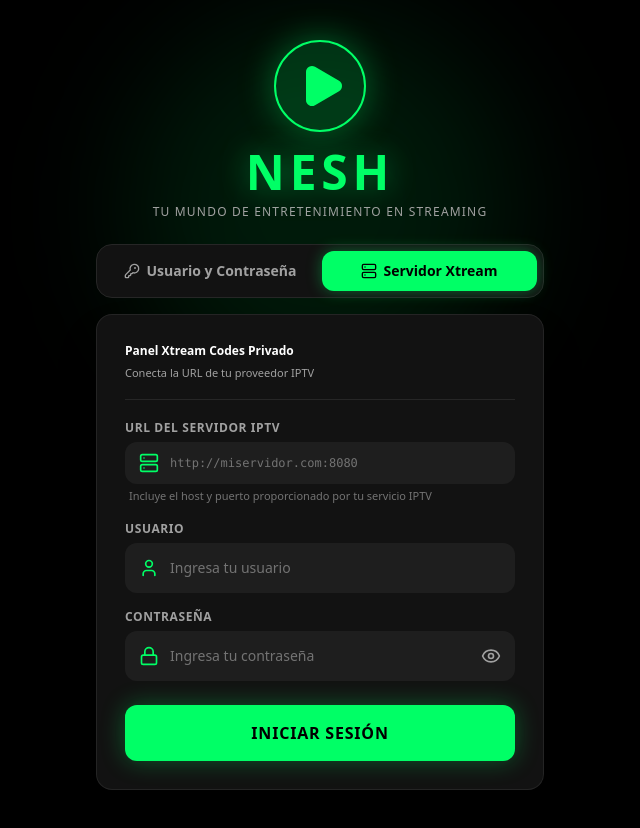
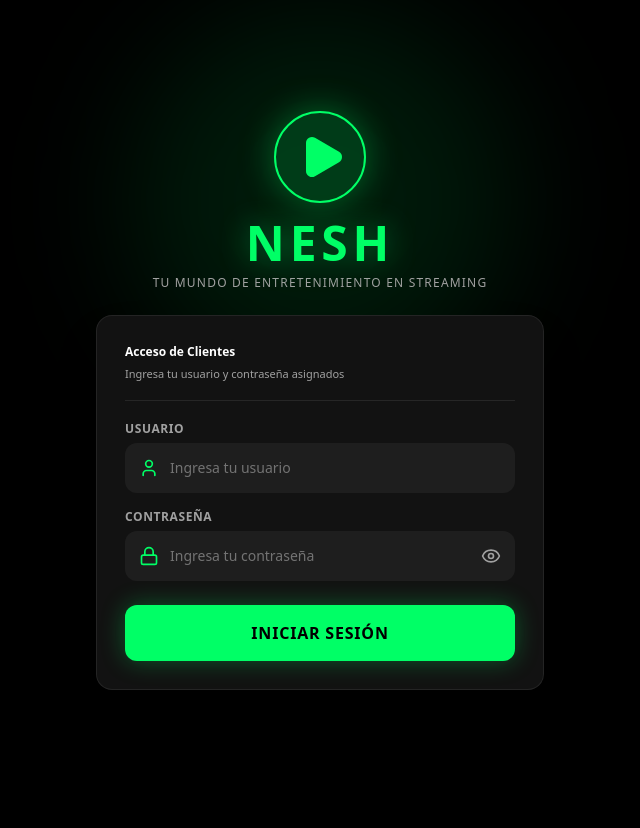
Before and after one commit to andres430187-hash/nesh, a React (Vite) app: page / in a window 1280 px wide. Shown: the whole page, without its empty margins (320-960 px from the left). After the commit the page ends 800 px from the top, so only its background shows below. Built offline with nearby package versions, Linux system fonts and the light colour scheme.

Commit message:
Update LoginScreen.tsx

```diff
--- a/src/components/LoginScreen.tsx
+++ b/src/components/LoginScreen.tsx
@@ -1,13 +1,11 @@
 import React, { useState } from 'react';
 import {
   Play,
-  Server,
   User as UserIcon,
   Lock,
   Eye,
   EyeOff,
   AlertCircle,
-  KeyRound,
 } from 'lucide-react';
 import { NeshUser } from '../types';
 import { xtreamApi, XtreamApiException } from '../services/xtreamApi';
@@ -17,8 +15,6 @@ interface LoginScreenProps {
 }
 
 export const LoginScreen: React.FC<LoginScreenProps> = ({ onLoginSuccess }) => {
-  const [loginMode, setLoginMode] = useState<'direct' | 'xtream'>('xtream');
-  const [serverUrl, setServerUrl] = useState('');
   const [username, setUsername] = useState('');
   const [password, setPassword] = useState('');
   const [showPassword, setShowPassword] = useState(false);
@@ -44,37 +40,10 @@ export const LoginScreen: React.FC<LoginScreenProps> = ({ onLoginSuccess }) => {
     setErrorMessage(null);
 
     try {
-      // Si usas el usuario de admin, entramos directo al panel de administración
-      if (u === 'admin' && p === 'admin2026') {
-        onLoginSuccess({
-          username: 'admin',
-          status: 'Active',
-          expiryDate: '2030-12-31 23:59:59',
-          isTrial: false,
-          maxConnections: 10,
-          activeCons: 1,
-          createdAt: '2025-01-01',
-          isDemo: false,
-          role: 'admin',
-        } as any);
-        return;
-      }
-
-      // LISTA BLANCA DE USUARIOS PERMITIDOS (Agregá acá los usuarios que vos vayas creando)
-      const usuariosPermitidos = ['cliente1', 'usuario_vip'];
-
-      if (!usuariosPermitidos.includes(u)) {
-        setErrorMessage('Usuario no autorizado o no registrado por el administrador.');
-        setIsLoading(false);
-        return;
-      }
-
-      const targetServer = loginMode === 'xtream' ? serverUrl.trim() : '';
-
+      // Llama directamente al sistema seguro que valida con tus usuarios creados
       const user = await xtreamApi.login({
         username: u,
         password: p,
-        serverUrl: targetServer,
       });
 
       onLoginSuccess(user);
@@ -82,7 +51,7 @@ export const LoginScreen: React.FC<LoginScreenProps> = ({ onLoginSuccess }) => {
       if (err instanceof XtreamApiException) {
         setErrorMessage(err.message);
       } else {
-        setErrorMessage('No se pudo conectar con el servidor. Verifica las credenciales.');
+        setErrorMessage('Usuario o contraseña incorrectos.');
       }
     } finally {
       setIsLoading(false);
@@ -108,41 +77,6 @@ export const LoginScreen: React.FC<LoginScreenProps> = ({ onLoginSuccess }) => {
           </p>
         </div>
 
-        {/* Mode Selector Tabs */}
-        <div className="bg-[#121212] p-1.5 rounded-2xl border border-neutral-800 mb-4 flex gap-1">
-          <button
-            type="button"
-            onClick={() => {
-              setLoginMode('direct');
-              setErrorMessage(null);
-            }}
-            className={`flex-1 py-2.5 px-3 rounded-xl text-xs sm:text-sm font-bold transition-all cursor-pointer flex items-center justify-center gap-1.5 ${
-              loginMode === 'direct'
-                ? 'bg-[#00ff66] text-black shadow-[0_0_15px_rgba(0,255,102,0.35)]'
-                : 'text-neutral-400 hover:text-white hover:bg-neutral-800/60'
-            }`}
-          >
-            <KeyRound className="w-4 h-4" />
-            <span>Usuario y Contraseña</span>
-          </button>
-
-          <button
-            type="button"
-            onClick={() => {
-              setLoginMode('xtream');
-              setErrorMessage(null);
-            }}
-            className={`flex-1 py-2.5 px-3 rounded-xl text-xs sm:text-sm font-bold transition-all cursor-pointer flex items-center justify-center gap-1.5 ${
-              loginMode === 'xtream'
-                ? 'bg-[#00ff66] text-black shadow-[0_0_15px_rgba(0,255,102,0.35)]'
-                : 'text-neutral-400 hover:text-white hover:bg-neutral-800/60'
-            }`}
-          >
-            <Server className="w-4 h-4" />
-            <span>Servidor Xtream</span>
-          </button>
-        </div>
-
         {/* Error notification */}
         {errorMessage && (
           <div className="mb-4 p-3.5 rounded-xl bg-red-950/60 border border-red-500/50 text-red-200 text-xs sm:text-sm flex items-start gap-3 animate-in fade-in slide-in-from-top-2 duration-200">
@@ -153,42 +87,12 @@ export const LoginScreen: React.FC<LoginScreenProps> = ({ onLoginSuccess }) => {
 
         {/* Login Card */}
         <div className="bg-[#121212] border border-neutral-800/90 rounded-2xl p-6 sm:p-7 shadow-2xl backdrop-blur-md">
-          {loginMode === 'direct' ? (
-            <div className="mb-5 pb-4 border-b border-neutral-800">
-              <span className="text-xs font-bold text-white block">Acceso de Clientes</span>
-              <span className="text-[11px] text-neutral-400">Ingresa tus credenciales para acceder</span>
-            </div>
-          ) : (
-            <div className="mb-5 pb-4 border-b border-neutral-800">
-              <span className="text-xs font-bold text-white block">Panel Xtream Codes Privado</span>
-              <span className="text-[11px] text-neutral-400">Conecta la URL de tu proveedor IPTV</span>
-            </div>
-          )}
+          <div className="mb-5 pb-4 border-b border-neutral-800">
+            <span className="text-xs font-bold text-white block">Acceso de Clientes</span>
+            <span className="text-[11px] text-neutral-400">Ingresa tu usuario y contraseña asignados</span>
+          </div>
 
           <form onSubmit={handleLogin} className="space-y-4">
-            {loginMode === 'xtream' && (
-              <div>
-                <label className="block text-xs uppercase tracking-wider text-neutral-400 mb-1.5 font-semibold">
-                  URL del servidor IPTV
-                </label>
-                <div className="relative">
-                  <div className="absolute inset-y-0 left-0 pl-3.5 flex items-center pointer-events-none text-[#00ff66]">
-                    <Server className="w-5 h-5" />
-                  </div>
-                  <input
-                    type="text"
-                    value={serverUrl}
-                    onChange={(e) => setServerUrl(e.target.value)}
-                    placeholder="http://miservidor.com:8080"
-                    className="w-full bg-[#1e1e1e] text-white pl-11 pr-4 py-3 rounded-xl border border-transparent focus:border-[#00ff66] focus:ring-1 focus:ring-[#00ff66] outline-none text-sm transition-all placeholder:text-neutral-500 font-mono text-xs"
-                  />
-                </div>
-                <p className="text-[11px] text-neutral-500 mt-1 pl-1">
-                  Incluye el host y puerto proporcionado por tu servicio IPTV
-                </p>
-              </div>
-            )}
-
             <div>
               <label className="block text-xs uppercase tracking-wider text-neutral-400 mb-1.5 font-semibold">
                 Usuario
```
